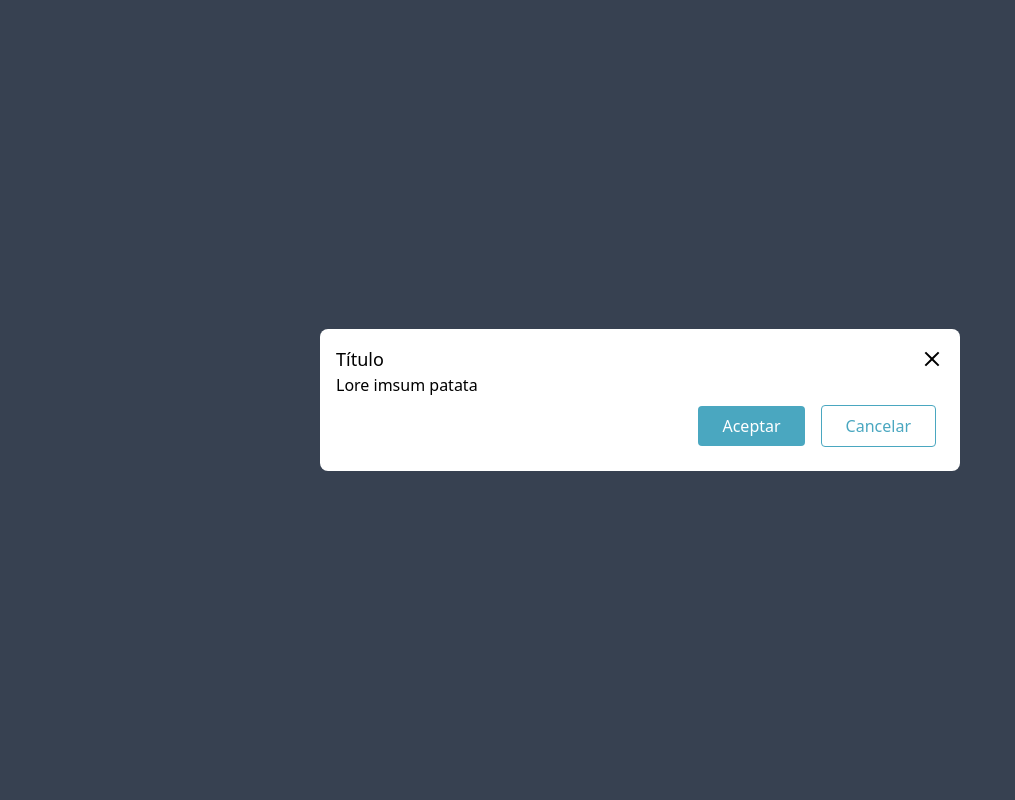
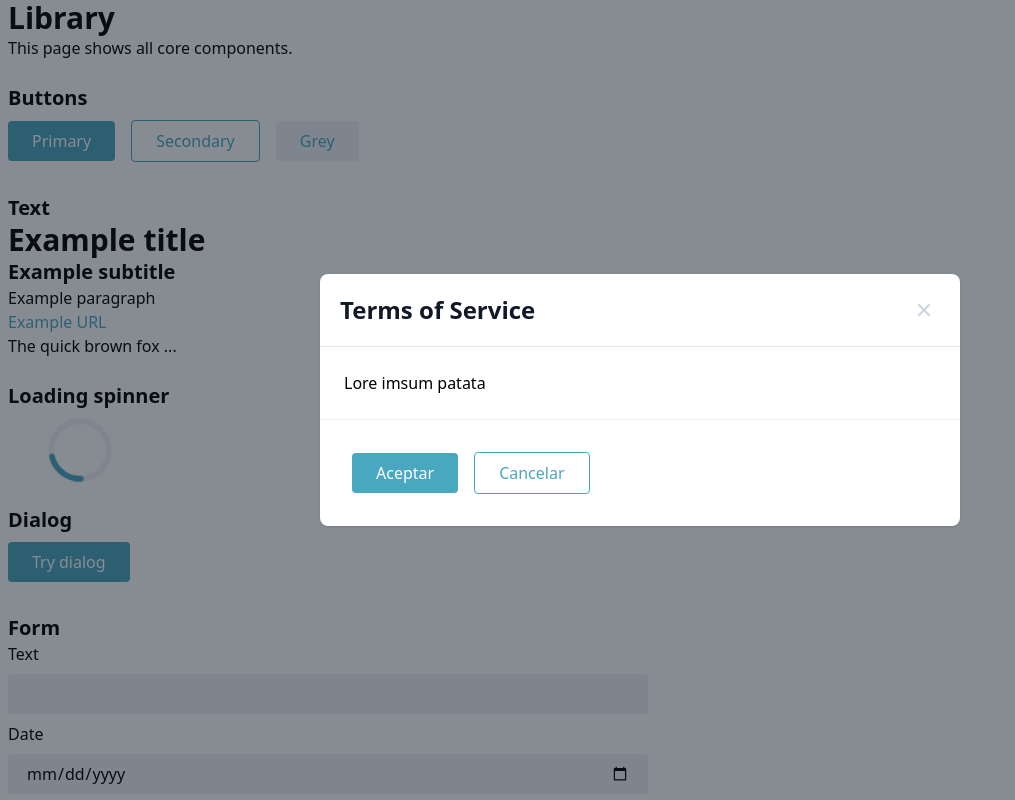
Before and after one commit to ISPP-2022/frontend, a Next.js app: page /library in a window 1280 px wide. Both pictures are taken after a click on the button "Try dialog". Shown: the top 800 px of the page, without its empty margins (0-1015 px from the left). Built offline with nearby package versions, Linux system fonts and the light colour scheme.

Commit message:
fix: фиксированный диалог

```diff
--- a/components/Core/Dialog/index.js
+++ b/components/Core/Dialog/index.js
@@ -1,5 +1,6 @@
 import React from "react";
 import { Button } from "../Button";
+import { Title } from "../Text";
 /**
  * Returns the dialog object
  * @param  {string} title - The title of the dialog.
@@ -11,37 +12,43 @@ import { Button } from "../Button";
  * @param  {} onClickClose - The function to be executed when the close button is clicked.
  * @param  {} children - The content of the dialog.
  */
-export const DialogText = ({ title = "Titulo", textAccept = "Aceptar", textCancel = "Cancelar", size = "medium", onClickAccept, onClickCancel, onClickClose, children }) => {
+export const DialogText = ({ title = "Titulo", textAccept = "Aceptar", textCancel = "Cancelar", width = "medium", height = "small", onClickAccept, onClickCancel, onClickClose, children }) => {
     const dialogSize = {
-        "small": "w-1/4",
-        "medium": "w-1/2",
+        "small": "1/4",
+        "medium": "1/2",
     };
+
     return (
         <>
-            {/*Background*/}
-            <div className="flex items-center justify-center fixed left-0 bottom-0 w-full h-full bg-gray-700">
-                {/*Dialog*/}
-                <div className={"opacity-100 bg-white rounded-lg " + dialogSize[size]}>
-                    <div className="flex flex-col items-start p-4">
-                        <div className="flex items-center w-full">
-                            {/*Title*/}
-                            <div className="text-black font-medium text-lg">{title}</div>
-                            {/*Close button*/}
-                            <svg onClick={onClickClose} className="ml-auto fill-current text-gray-700 w-6 h-6 cursor-pointer" xmlns="http://www.w3.org/2000/svg" viewBox="0 0 18 18">
-                                <path d="M14.53 4.53l-1.06-1.06L9 7.94 4.53 3.47 3.47 4.53 7.94 9l-4.47 4.47 1.06 1.06L9 10.06l4.47 4.47 1.06-1.06L10.06 9z" />
-                            </svg>
+        <div className="fixed inset-0 bg-gray-900 opacity-50 w-full h-full">
+        </div>
+            <div className="fixed inset-0 flex items-center justify-center z-10">
+            {/* Main modal */}
+                <div class="relative px-4 w-full max-w-2xl h-full md:h-auto">
+                    {/* Modal content */}
+                    <div class="relative bg-white rounded-lg shadow dark:bg-gray-700">
+                        {/* Modal header */}
+                        <div class="flex justify-between items-start p-5 rounded-t border-b dark:border-gray-600">
+                            <h3 class="text-xl font-semibold text-gray-900 lg:text-2xl dark:text-white">
+                                Terms of Service
+                            </h3>
+                            <button type="button" onClick={onClickClose} class="text-gray-400 bg-transparent hover:bg-gray-200 hover:text-gray-900 rounded-lg text-sm p-1.5 ml-auto inline-flex items-center dark:hover:bg-gray-600 dark:hover:text-white" data-modal-toggle="defaultModal">
+                                <svg class="w-5 h-5" fill="currentColor" viewBox="0 0 20 20" xmlns="http://www.w3.org/2000/svg"><path fill-rule="evenodd" d="M4.293 4.293a1 1 0 011.414 0L10 8.586l4.293-4.293a1 1 0 111.414 1.414L11.414 10l4.293 4.293a1 1 0 01-1.414 1.414L10 11.414l-4.293 4.293a1 1 0 01-1.414-1.414L8.586 10 4.293 5.707a1 1 0 010-1.414z" clip-rule="evenodd"></path></svg>
+                            </button>
                         </div>
-                        <div className="">
+                        {/* Modal body */}
+                        <div class="p-6 space-y-6">
                             {children}
                         </div>
-                        {/*Buttons Accept/Cancel */}
-                        <div className="ml-auto">
-                            <Button color="primary" onClick={onClickAccept}>{textAccept}</Button>
+                        {/* Modal footer */}
+                        <div class="flex items-center p-6 space-x-2 rounded-b border-t border-gray-200 dark:border-gray-600">
+                        <Button color="primary" onClick={onClickAccept}>{textAccept}</Button>
                             <Button color="secondary" onClick={onClickCancel}>{textCancel}</Button>
                         </div>
                     </div>
                 </div>
             </div>
+
         </>
     );
 };
--- a/components/Core/Form/index.js
+++ b/components/Core/Form/index.js
@@ -27,7 +27,7 @@ export const Form = ({ onSubmit, className, children }) => {
 export const FieldTextBox = ({ label, value, placeholder = "", type="text", name, onChange }) => {
     return (
         <div className="w-full">
-            <label className="mx-2 font-medium">{label}
+            <label className="pl-2 font-medium">{label}
                 <input type={type} name={name} value={value} onChange={onChange} placeholder={placeholder} className="mx-2 my-2 bg-gray-200 appearance-none border-2 border-gray-200 rounded w-full py-2 px-4 text-black leading-tight focus:outline-none focus:bg-white focus:border-blue-bondi" ></input>
             </label>
         </div>
--- a/components/Core/Text/index.js
+++ b/components/Core/Text/index.js
@@ -4,7 +4,7 @@
  */
 export const Title = ({ children }) => {
     return (
-        <h1 className="mx-2 font-bold text-3xl">{children}</h1>
+        <h1 className="pl-2 font-bold text-3xl">{children}</h1>
     );
 };
 
@@ -14,7 +14,7 @@ export const Title = ({ children }) => {
  */
 export const Subtitle = ({ children }) => {
     return (
-        <h3 className="mx-2 font-bold text-xl">{children}</h3>
+        <h3 className="pl-2 font-bold text-xl">{children}</h3>
     );
 };
 
@@ -25,7 +25,7 @@ export const Subtitle = ({ children }) => {
  */
 export const Url = ({ children, href }) => {
     return (
-        <a href={href} className="mx-2 text-blue-bondi">{children}</a>
+        <a href={href} className="pl-2 text-blue-bondi">{children}</a>
     );
 };
 
@@ -35,6 +35,6 @@ export const Url = ({ children, href }) => {
  */
 export const Paragraph = ({ children }) => {
     return (
-        <p className="mx-2 text-base">{children}</p>
+        <p className="pl-2 text-base">{children}</p>
     );
 };
```
